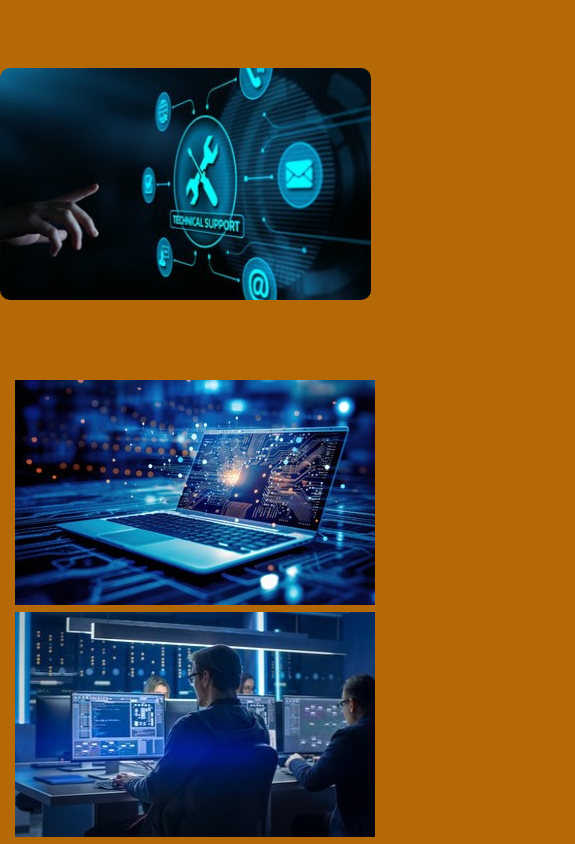
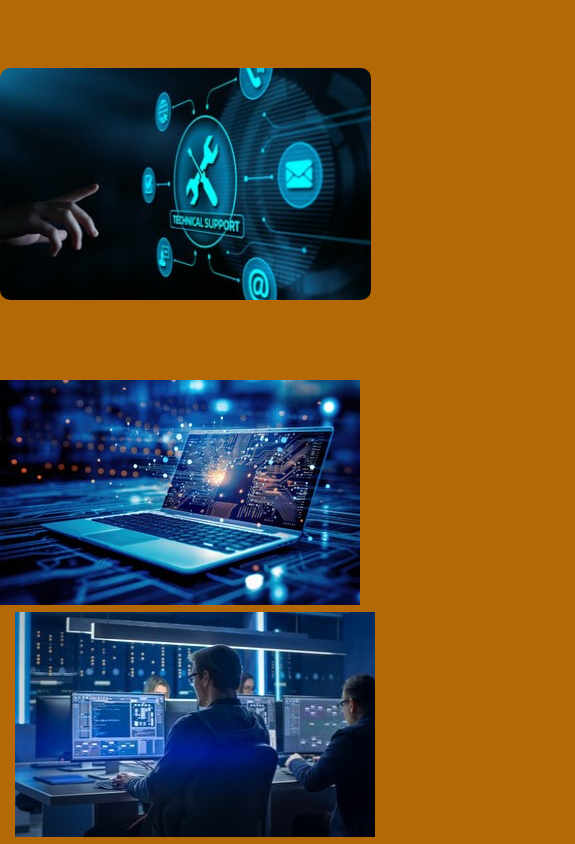
Before and after one commit to williamquin72/quinteros-web-app, a React (Vite) app: page / in a window 390 px wide. Shown: the part 1817-2661 px from the top of the page, 575 px wide, since content can reach past the window. Built offline with nearby package versions, Linux system fonts and the light colour scheme.

Commit message:
Nuevo res

```diff
--- a/src/Components/About/About.css
+++ b/src/Components/About/About.css
@@ -3,9 +3,9 @@
 
 }
 .About{
-    display: flex;
-  justify-content: center;
-  align-items: center;
+     display: flex;
+     justify-content: center;
+     align-items: center;
 }
 .About-Left01{
     padding-right: 200px;
@@ -22,9 +22,9 @@
         align-items: center;
     }
     .About-Left01 {
+        width: 100%;
         justify-content: center;
         align-items: center;
-        padding-left: 200px;
     }
 
     }
```
